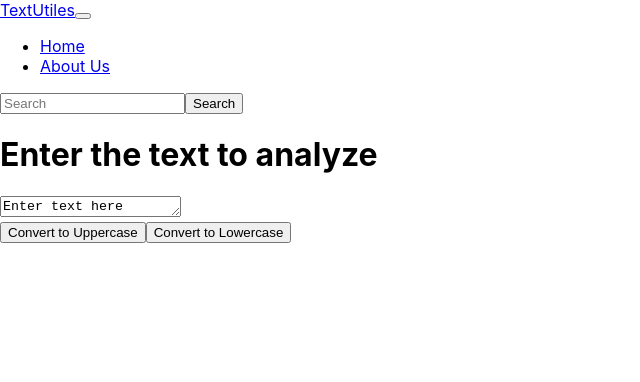
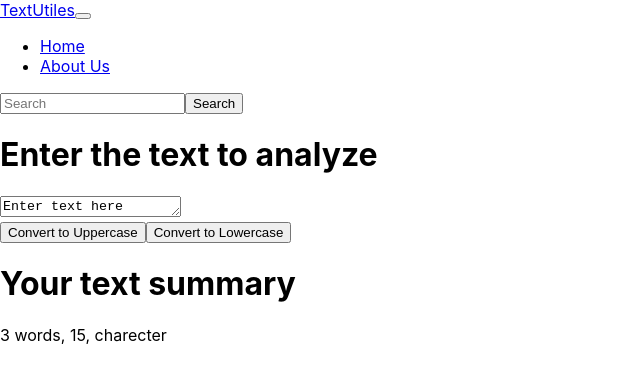
Before and after one commit to Vikashsinghal977/react-start, a React (Create React App) app: page / in a window 1280 px wide. Shown: the top 382 px of the page, without its empty margins (0-640 px from the left). Built offline with nearby package versions, Linux system fonts and the light colour scheme; the HTML template or start-up script is replaced by a standard one.

Commit message:
addiing to lower case

```diff
--- a/src/components/TextForm.js
+++ b/src/components/TextForm.js
@@ -19,14 +19,20 @@ export default function TextForm(prop) {
   }
   const [text, setText] = useState("Enter text here");
   return (
-
-    <div>
+    <>
+    <div className='container'>
         <h1>{prop.heading}</h1>
         <div className="mb-3">
             <textarea className="form-control" id="mybox" rows="1" value={text} onChange={handleOnChange}></textarea>
         </div>
-        <button type="button" className="btn btn-primary" onClick={handleUpClick}>Convert to Uppercase</button>
-        <button type="button" className="btn btn-primary" onClick={handleLoClick}>Convert to Lowercase</button>
+        <button type="button" className="btn btn-primary mx-2" onClick={handleUpClick}>Convert to Uppercase</button>
+        <button type="button" className="btn btn-primary mx-2" onClick={handleLoClick}>Convert to Lowercase</button>
     </div>
+    <div className="container my-2">
+      <h1>Your text summary </h1>
+      <p>{text.split(" ").length} words, {text.length}, charecter</p>
+    </div>
+
+    </>
   )
 }
```
